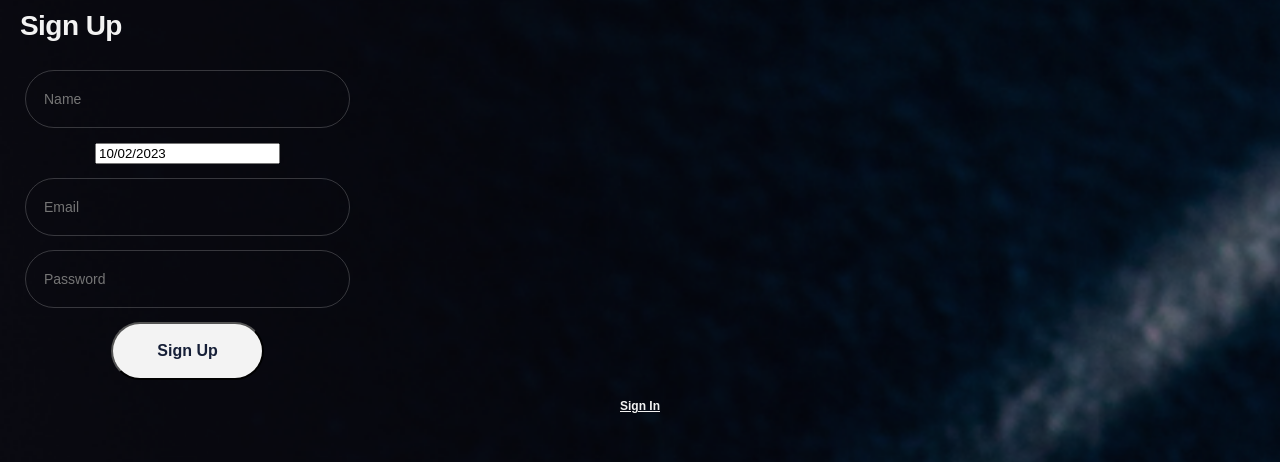
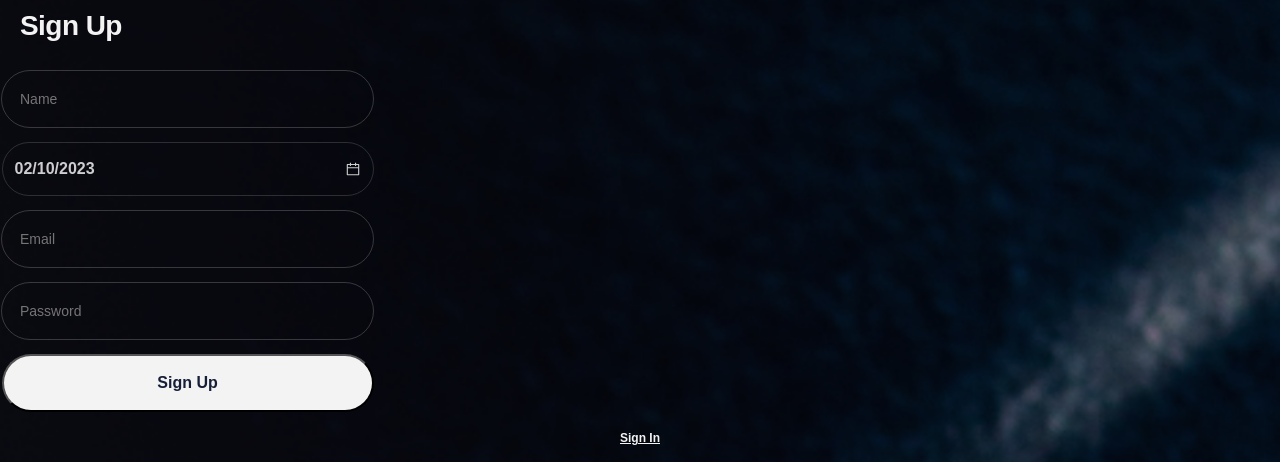
Before and after one commit to Elena-Hrechyk/react-project-ITSide-DrinkMaster, a React (Vite) app: page /react-project-ITSide-DrinkMaster/signup in a window 1280 px wide. Shown: the part 268-730 px from the top of the page. Built offline with nearby package versions, Linux system fonts and the light colour scheme; no server answers.

Commit message:
styledDatapicer

```diff
--- a/src/components/SignUpPageComponents/SignUpButton.jsx
+++ b/src/components/SignUpPageComponents/SignUpButton.jsx
@@ -4,18 +4,23 @@ export const SignUpButtonSt = styled.button`
   border-radius: 42px;
   background: #f3f3f3;
   color: #161f37;
-
+  width: ${(props) => props.width || '132px'};
   font-size: 16px;
   font-style: normal;
   font-weight: 600;
   line-height: 18px; /* 112.5% */
   display: inline-flex;
   padding: 18px 44px;
-  align-items: flex-start;
+  align-items: center;
+  text-align: center;
   gap: 10px;
 `;
-export const SignUpButton = () => {
+
+
+export const SignUpButton = ({ width, textColor }) => {
   return (
-    <SignUpButtonSt>Sign Up</SignUpButtonSt>
+    <SignUpButtonSt  width={width} textColor={textColor}>
+      Sign Up
+    </SignUpButtonSt>
   );
 };
--- a/src/components/SignUpPageComponents/SignUpform/SignUpForm.jsx
+++ b/src/components/SignUpPageComponents/SignUpform/SignUpForm.jsx
@@ -11,15 +11,16 @@ import * as yup from 'yup';
 import {
   Field,
   ErrorMessage,
-
+  SignUpBTN,
   Form,
   Label,
   DoneMessage,
 } from './SignUpForm.styled.js';
 import  Icon from './SvgComponents.jsx';
-import { SignUpButton } from '../SignUpButton.jsx';
-import ReactDatePicker from 'react-datepicker';
+// import { SignUpButton } from '../SignUpButton.jsx';
+
 import { useState } from 'react';
+import StyledDatepicker from './StyledDatepicker.jsx';
 // import * as authOperation from 'redux/auth/auth-operation';
 
 
@@ -29,7 +30,7 @@ const initialValues = {
   name: '',
   email: '',
   password: '',
-  startDate: new Date(),
+  // startDate: new Date(),
 };
 
 
@@ -115,16 +116,9 @@ const handleFocus = () => setDidFocus(true);
             <DoneMessage>This is an CORRECT name</DoneMessage>
           )}
           <ErrorMessage name="name" component="div" />
-          <Field name="startDate" placeholder="startDate">
-            {({ field, form }) => (
-              <ReactDatePicker
-                {...field}
-                selected={field.value}
-                onChange={(date) => form.setFieldValue('startDate', date)}
-                // showIcon
-              />
-            )}
-          </Field>
+
+          <StyledDatepicker />
+
           <Label style={{ position: 'relative' }}>
             <Field
               name="email"
@@ -144,7 +138,7 @@ const handleFocus = () => setDidFocus(true);
               ''
             )}
           </Label>
-          {!errors.email && values.email.length > 2  && (
+          {!errors.email && values.email.length > 2 && (
             <DoneMessage>This is an CORRECT email</DoneMessage>
           )}
           <ErrorMessage name="email" component="div" />
@@ -170,7 +164,7 @@ const handleFocus = () => setDidFocus(true);
             <DoneMessage>This is an CORRECT password</DoneMessage>
           )}
           <ErrorMessage name="password" component="div" />
-          <SignUpButton type="sabmit"></SignUpButton>
+          <SignUpBTN type="sabmit" >Sign Up</SignUpBTN>
         </Form>
       )}
     </Formik>
--- a/src/components/SignUpPageComponents/SignUpform/SignUpForm.styled.js
+++ b/src/components/SignUpPageComponents/SignUpform/SignUpForm.styled.js
@@ -45,12 +45,12 @@ export const Input = styled.input`
 export const Field = styled(FormikField)`
   /* position: relative; */
   display: block;
-  width: 287px;
+  width: 335px;
   height: 54px;
   padding-left: 18px;
   padding-right: 18px;
 
-  max-width: 335px;
+  /* max-width: 335px; */
   /* padding: 18px 24px 18px 24px; */
   color: #f3f3f3;
   /* text-align: center; */
@@ -94,28 +94,20 @@ export const Field = styled(FormikField)`
     color: rgba(243, 243, 243, 1);
   }
 `;
-export const ButtonAddContacts = styled.button`
-  /* display: inline-block;
-  background-color: rgb(99, 99, 255);
-  border-radius: 4px;
-  border: 2px solid black;
-  padding-top: 16px;
-  padding-bottom: 16px;
-  padding-right: 32px;
-  padding-left: 32px;
-  min-width: 100%;
+export const SignUpBTN = styled.button`
+  width: 372px;
+  height: auto;
+  font-size: 16px;
+  font-style: normal;
+  font-weight: 600;
+  line-height: 18px;
+  border-radius: 42px;
 
-  text-decoration: none;
-  text-align: center;
-  font-weight: bold;
-  font-size: 32px;
-  &:hover,
-  :focus,
-  :active {
-    outline: 5px solid rgb(255, 255, 0);
-    border: none;
-    background-color: fuchsia;
-  } */
+  padding: 18px 44px;
+
+  background: #f3f3f3;
+  color: #161f37;
+
 `;
 export const ErrorMessage = styled(FormikErrorMessage)`
   width: 268px;
--- /dev/null
+++ b/src/components/SignUpPageComponents/SignUpform/StyledDatepicker.jsx
@@ -0,0 +1,41 @@
+import { forwardRef, useState } from 'react';
+import { AiOutlineCalendar } from 'react-icons/ai';
+import { format } from 'date-fns';
+import DatePicker from 'react-datepicker';
+import { CalendarGlobalStyles, TitleWrapper } from './StyledDatepicker.styled';
+import 'react-datepicker/dist/react-datepicker-cssmodules.css';
+
+const StyledDatepicker = () => {
+  const [selectedDate, setSelectedDate] = useState(Date.now());
+
+  const CustomInput = forwardRef((
+    {
+    value,
+    onClick
+  }, ref) => {
+    return (
+      <TitleWrapper onClick={onClick} ref={ref}>
+        {format(selectedDate, 'dd/MM/yyyy')} <AiOutlineCalendar/>
+      </TitleWrapper>
+    );
+  });
+CustomInput.displayName = 'CustomInput';
+  return (
+    <>
+      <DatePicker
+        selected={selectedDate}
+        onChange={(date) => {
+          setSelectedDate(date);
+        }}
+        customInput={<CustomInput />}
+        dateFormat={'dd MM yyyy'}
+        calendarStartDay={1}
+        formatWeekDay={(day) => day.substr(0, 2)}
+
+      />
+      <CalendarGlobalStyles />
+    </>
+  );
+};
+
+export default StyledDatepicker;
--- /dev/null
+++ b/src/components/SignUpPageComponents/SignUpform/StyledDatepicker.styled.js
@@ -0,0 +1,231 @@
+import { createGlobalStyle, styled } from 'styled-components';
+export const DataBtn = styled.div`
+  padding: 6px 12px;
+  color: #ffffff;
+  background: #3e85f3;
+  border-radius: 8px;
+  font-family: Manrope;
+  font-weight: 700;
+  font-size: 14px;
+  line-height: 18px;
+  text-align: center;
+  text-transform: uppercase;
+  @media screen and (min-width: 768px) {
+    margin-top: 33px;
+    margin-bottom: 33px;
+    padding: 8px 12px;
+    font-size: 16px;
+  }
+`;
+export const CalendarGlobalStyles = createGlobalStyle`
+  .react-datepicker__wrapper {
+    position: relative;
+
+  }
+  .react-datepicker {
+    position: absolute;
+    left: 50%;
+    top: 50%;
+    transform: translate(-1%, 0%);
+    display: flex;
+    flex-direction: column;
+    align-items: center;
+
+
+    padding: 14px;
+  border-radius: 8px;
+background: #161F37;
+/* z-index: 3000; */
+
+
+  }
+  .react-datepicker__month-container {
+    float: inherit;
+    box-sizing: border-box;
+
+  }
+  .react-datepicker__header {
+    position: relative;
+    background: #161F37;
+  }
+  .react-datepicker__day-names {
+    display: flex;
+    justify-content: space-between;
+    align-items: center;
+    padding: 14px 8px;
+    border-bottom: 1px solid rgba(255, 255, 255, 0.4);
+
+
+  }
+  .react-datepicker__header:not(.react-datepicker__header--has-time-select) {
+    border-bottom: 0px;
+    padding: 0;
+  }
+  .react-datepicker__day react-datepicker__day--018.react-datepicker__day--selected react-datepicker__day--today{
+    outline: none;
+    border: none;
+}
+  .react-datepicker__current-month {
+
+
+    text-align: center;
+    color: #F3F3F3;
+font-size: 16px;
+font-style: normal;
+font-weight: 500;
+line-height: normal;
+letter-spacing: -0.32px;
+background: #161F37;
+outline: transparent;
+/* visibility:hidden;
+display: none; */
+  }
+  .react-datepicker__day-name {
+    margin: 0;
+   padding: 8px 8px;
+
+font-size: 14px;
+font-style: normal;
+font-weight: 500;
+line-height: normal;
+letter-spacing: -0.28px;
+  }
+  .react-datepicker__navigation {
+    /* margin-top: 24px; */
+    position:absolute;
+    top: 19px;
+
+
+  }
+  .react-datepicker__navigation--previous {
+    left: 14px;
+    width: 18px;
+    height: 18px;
+
+  }
+  .react-datepicker__navigation--next {
+    right: 14px;
+    width: 18px;
+    height: 18px;
+  }
+  .react-datepicker__navigation-icon::before:hover:focus {
+    border-color: white;
+  }
+  .react-datepicker__week {
+    display: flex;
+    align-items: center;
+    justify-content: space-between;
+    color: red;
+  }
+  .react-datepicker__day {
+    display: flex;
+    flex-direction: column;
+    justify-content: center;
+    align-items: center;
+    gap: 8px;
+    flex-shrink: 0;
+    margin: 0;
+    width: 32px;
+    height: 32px;
+    border-radius: 50%;
+    color: white;
+    font-family: Inter;
+    font-size: 14px;
+    font-style: normal;
+    font-weight: 400;
+    line-height: 18px;
+    text-align: center;
+  }
+  .react-datepicker__month {
+    display: flex;
+    gap: 7px;
+    flex-direction: column;
+    justify-content: space-between;
+    padding-top: 16px;
+    margin: 0;
+
+
+  }
+  .react-datepicker__day--selected {
+    background-color:white;
+    color:#3e85f3;
+    font-size: 14px;
+  }
+  .react-datepicker__day--selected:hover {
+    border-radius: 50%;
+  background-color:white;
+  }
+  .react-datepicker__day:hover {
+    border-radius: 50%;
+    background-color:white;
+    color:#3e85f3;
+  }
+  .react-datepicker__day--keyboard-selected {
+    border-radius: 50%;
+    background-color:white;
+    color:#3e85f3;
+  }
+  .react-datepicker__day--weekend {
+    opacity: 50%;
+  }
+.react-datepicker__day--outside-month {
+    background-color: transparent;
+    pointer-events: none;
+    opacity: 0;
+  }
+  .react-datepicker__view-calendar-icon input {
+    padding: 6px 10px 5px 13px;
+
+    color: rgba(243, 243, 243, 0.50);
+/* font-family: Manrope; */
+font-size: 14px;
+font-style: normal;
+font-weight: 400;
+line-height: 18px; /* 128.571% */
+  }
+  .react-datepicker__triangle {
+    visibility: hidden;
+  }
+  .react-datepicker__navigation-icon--next{
+    /* visibility:hidden; */
+
+  }
+react-datepicker__navigation react-datepicker__navigation--next
+.react-datepicker__navigation-icon--previous{
+/* visibility:hidden; */
+
+  }
+
+  .react-datepicker__aria-live{
+/* visibility:hidden; */
+    /* display:none; */
+  }
+`;
+
+export const TitleWrapper = styled.button`
+  width: 372px;
+  height: 54px;
+  /* max-width: 335px; */
+  border: 1px solid rgba(243, 243, 243, 0.2);
+  outline: transparent;
+
+  padding-left: 18px;
+  padding-right: 18px;
+  color: #ffffff;
+  background: transparent;
+  border-radius: 200px;
+  font-weight: 700;
+  line-height: 18px;
+  text-align: center;
+  text-transform: uppercase;
+  padding: 8px 12px;
+  font-size: 16px;
+  justify-content: space-around;
+  align-items: center;
+
+  border-radius: 200px;
+  border: 1px solid rgba(243, 243, 243, 0.2);
+  opacity: 0.8;
+  display: flex;
+  justify-content: space-between;
+`;
```
Also changed, not shown: src/components/SignUpPageComponents/SignUpform/DatePickerField.jsx (deleted, +0 -29 lines), 1 other file (tests, documents, lock files or other folders).
